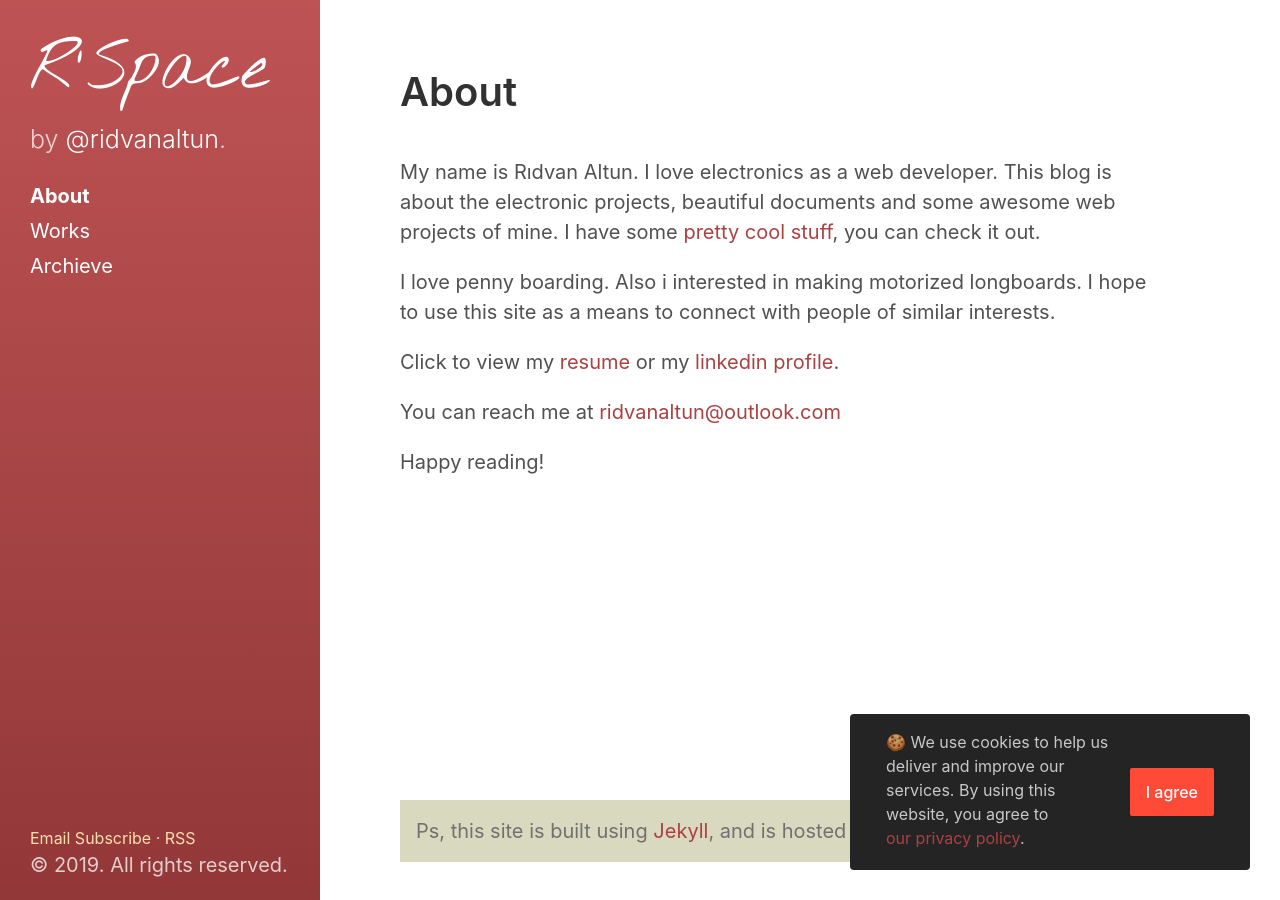
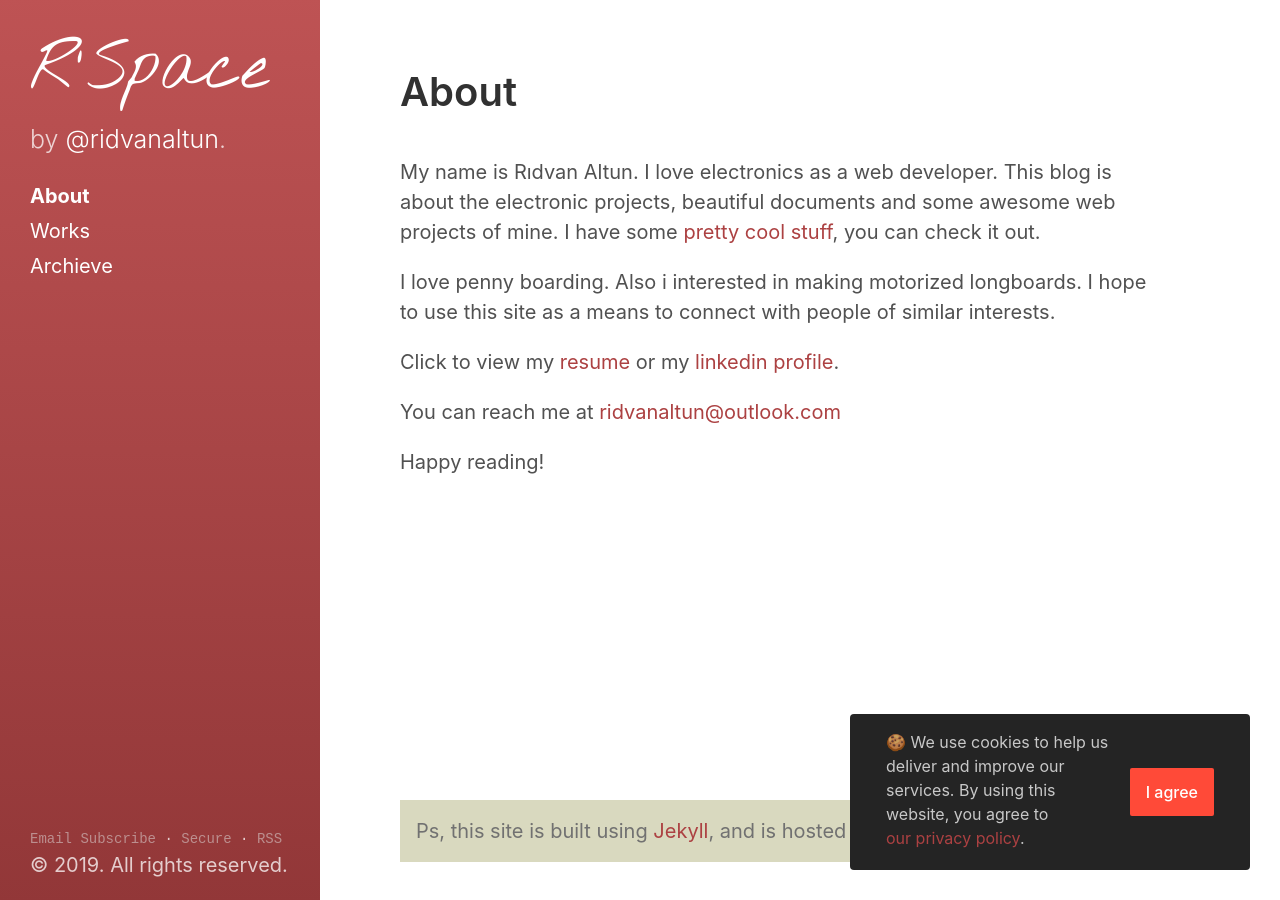
Before and after one commit to ridvanaltun/elegant, a Jekyll site: the page built from index.md, in a window 1280 px wide. Built offline with Jekyll 4.4.1, drawn with Linux system fonts in a browser that asks for light colours; nearby versions of some CDN libraries.

Commit message:
feature: secure-modal added 🔐

```diff
--- a/_config.yml
+++ b/_config.yml
@@ -83,3 +83,7 @@
 email_subscribe:
   enabled: true
   url: "http://mailchimp.com/" # form post url
+
+# Secure Pages
+secure:
+  enabled: true
--- a/_includes/modals.html
+++ b/_includes/modals.html
@@ -1,2 +1,3 @@
 {% include email-modal.html %}
 {% include privacy-policy-modal.html %}
+{% include secure-modal.html %}
--- /dev/null
+++ b/_includes/secure-modal.html
@@ -0,0 +1,15 @@
+<div class="popup" data-popup="secure">
+  <div class="popup-inner" style="background: #bac">
+    <h2>Wow! Secure Key Needed!</h2>
+    <p>Donec in volutpat nisi. In quam lectus, aliquet rhoncus cursus a, congue et arcu. Vestibulum tincidunt neque id nisi pulvinar aliquam. Nulla luctus luctus ipsum at ultricies.</p>
+    <form>
+      <input class="key" type="password" name="key">
+    </form>
+    <div style="margin-top: 2rem;">
+      <a class="secureBtn" style="color: green;" href="#">Send</a>
+      <a class="secureBtn" style="color: red;" data-popup-close="secure" href="#">Close</a>
+    </div>
+
+    <a class="popup-close" data-popup-close="secure" href="#">x</a>
+  </div>
+</div>
--- a/_includes/sidebar-mini-menu.html
+++ b/_includes/sidebar-mini-menu.html
@@ -2,5 +2,8 @@
     {% if site.email_subscribe.enabled %}
       <a class="btn" data-popup-open="email" href="#email">Email Subscribe</a> &middot;
     {% endif %}
+    {% if site.secure.enabled %}
+      <a class="btn" data-popup-open="secure" href="#secure">Secure</a> &middot;
+    {% endif %}
     <a href="{{ site.url }}/feed.xml">RSS</a>
 </p>
--- a/_sass/elegant/_extra.scss
+++ b/_sass/elegant/_extra.scss
@@ -35,9 +35,33 @@
 .sidebar-mini-menu {
   margin: 0;
   padding: 0;
-  font-size: .8rem;
+  font-size: .7rem;
+  font-family: monospace;
 }
 
 .sidebar-mini-menu a {
-  color: navajowhite !important;
+  color: rosybrown !important;
 }
+
+.key {
+  display: block;
+  margin: 0;
+  padding: var(--inputPaddingV) var(--inputPaddingH);
+  color: inherit;
+  width: 100%;
+  font-family: inherit;
+  font-size: var(--inputFontSize);
+  font-weight: inherit;
+  line-height: var(--inputLineHeight);
+  border: none;
+  border-radius: 0.4rem;
+  transition: box-shadow var(--transitionDuration);
+  padding-left: 0.5rem;
+  margin-top: 1.5rem;
+}
+
+.secureBtn {
+  padding: 0.5rem;
+  text-decoration: none;
+  font-weight: 400;
+}
--- a/_sass/elegant/_modal.scss
+++ b/_sass/elegant/_modal.scss
@@ -22,6 +22,7 @@
   box-shadow:0px 2px 6px rgba(0,0,0,1);
   border-radius:3px;
   background:#fff;
+  color: darkslategray;
 }
 
 /* Close Button */
```
